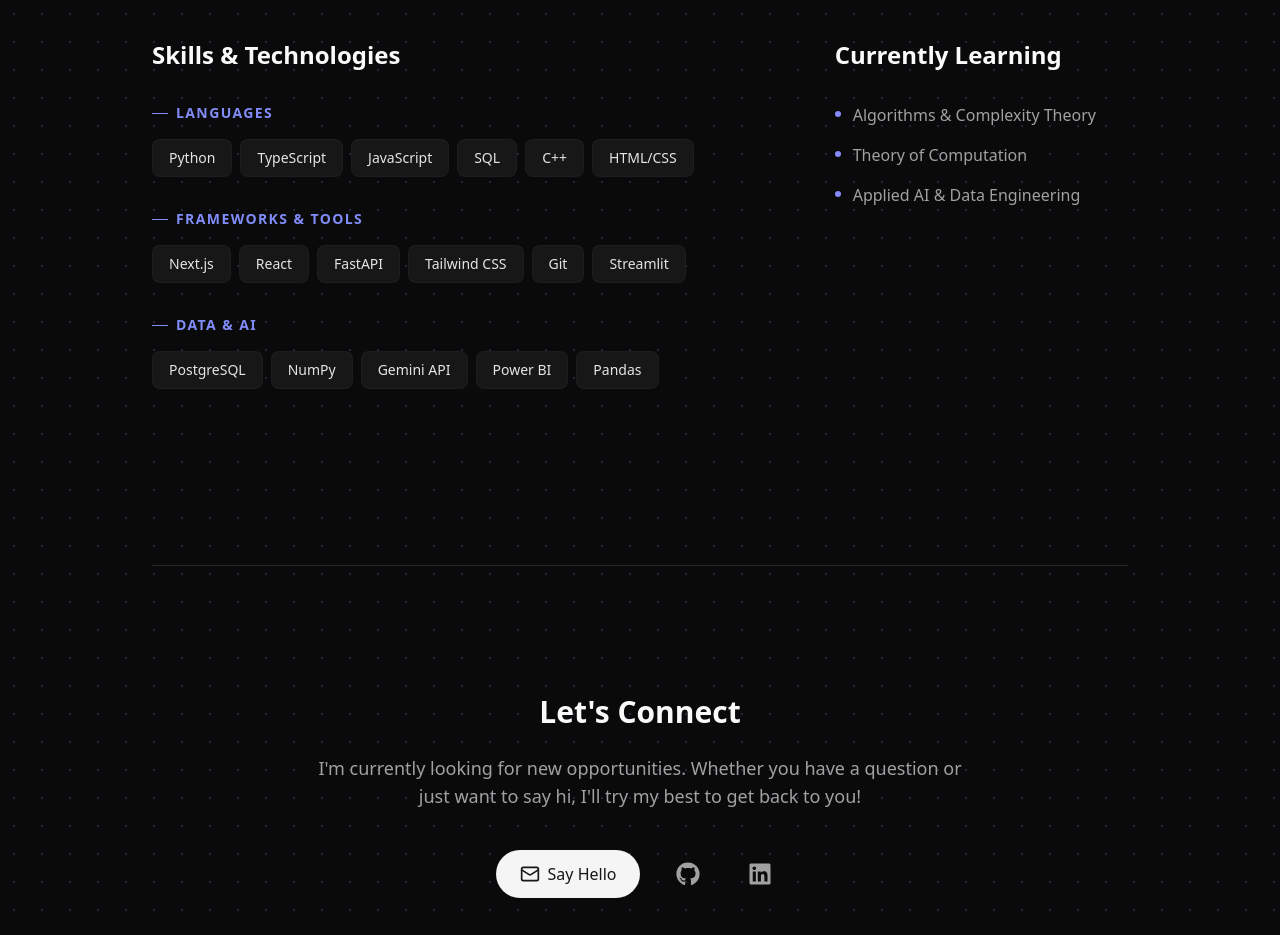
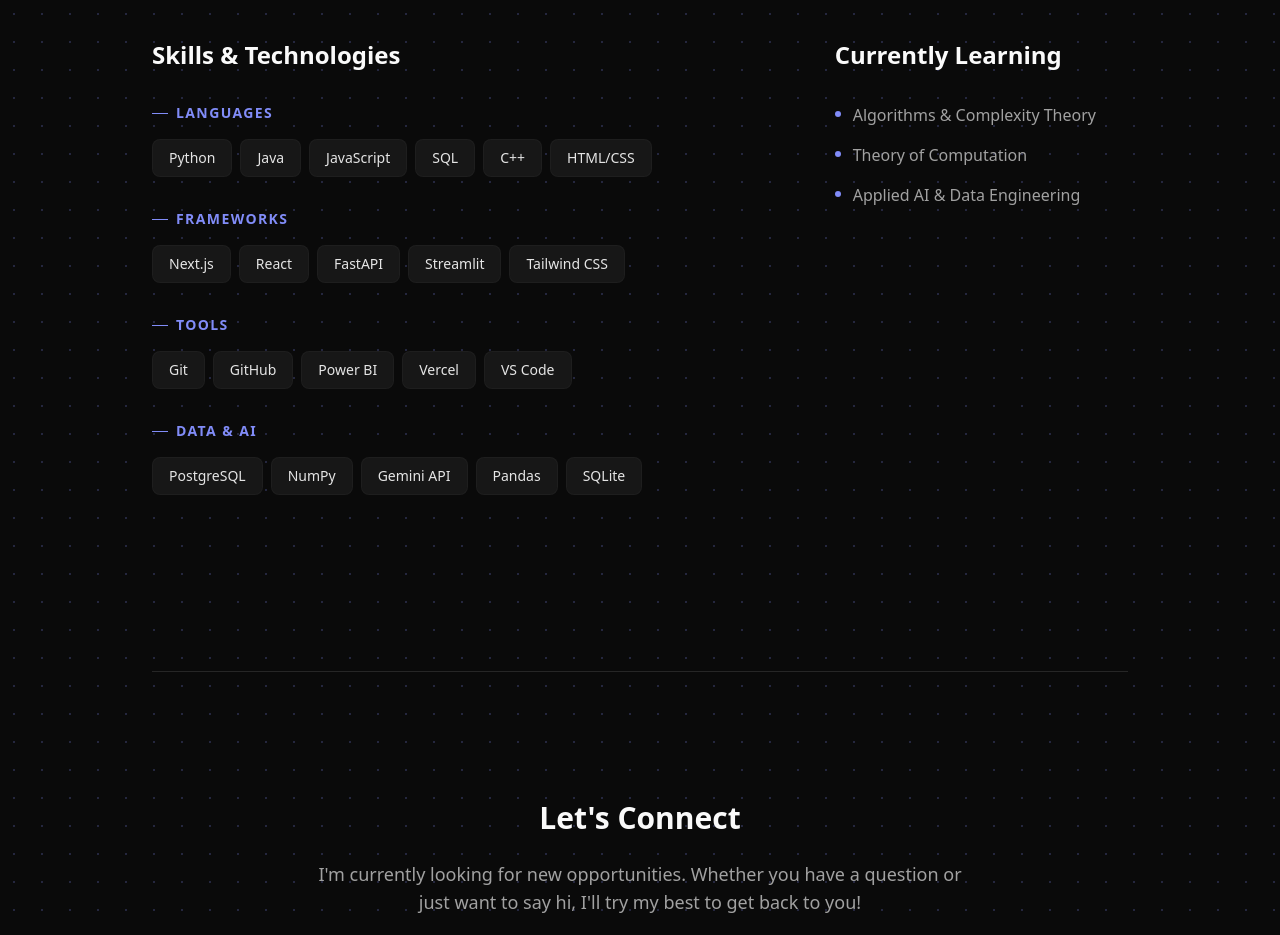
Before and after one commit to doomsday-the/portfolio, a Next.js app: page / in a window 1280 px wide. Shown: the part 2660-3595 px from the top of the page. Built offline with nearby package versions, Linux system fonts and the light colour scheme.

Commit message:
feat: replace TypeScript with Java in languages; split Frameworks & Tools into separate sections

```diff
--- a/src/data/skills.ts
+++ b/src/data/skills.ts
@@ -1,7 +1,8 @@
 export const skillsData = {
-  "Languages": ["Python", "TypeScript", "JavaScript", "SQL", "C++", "HTML/CSS"],
-  "Frameworks & Tools": ["Next.js", "React", "FastAPI", "Tailwind CSS", "Git", "Streamlit"],
-  "Data & AI": ["PostgreSQL", "NumPy", "Gemini API", "Power BI", "Pandas"],
+  "Languages": ["Python", "Java", "JavaScript", "SQL", "C++", "HTML/CSS"],
+  "Frameworks": ["Next.js", "React", "FastAPI", "Streamlit", "Tailwind CSS"],
+  "Tools": ["Git", "GitHub", "Power BI", "Vercel", "VS Code"],
+  "Data & AI": ["PostgreSQL", "NumPy", "Gemini API", "Pandas", "SQLite"],
 };
 
 export const currentlyLearning = [
```
